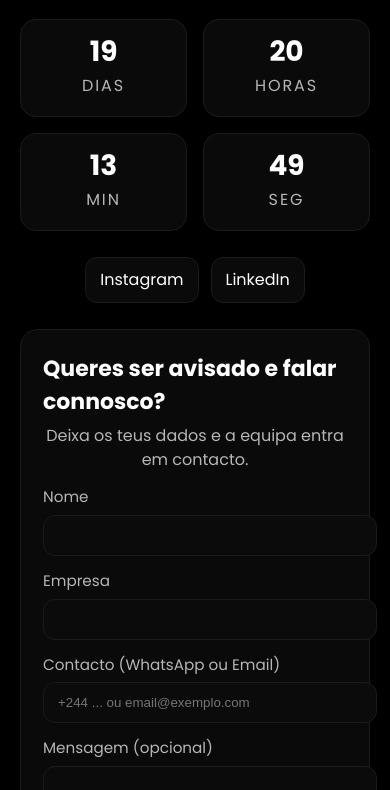
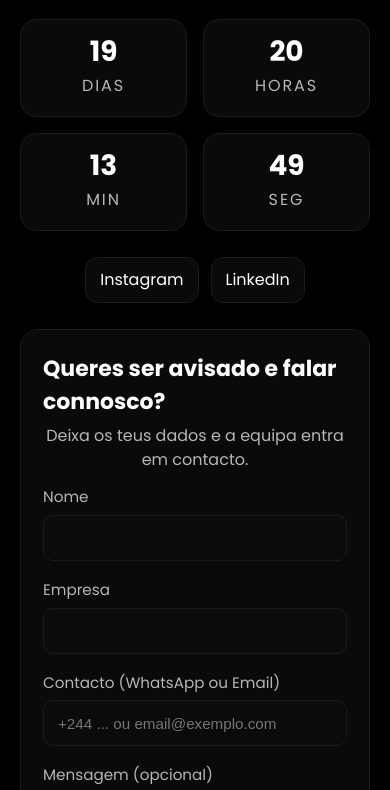
Before and after one commit to InnoWebSolucoes/innoweb-landing, a plain HTML site: page index.html in a window 390 px wide. Shown: the part 247-1037 px from the top of the page. Drawn offline with Linux system fonts and the light colour scheme.

Commit message:
Refactor form layout and styles in index.html
Updated form layout to use a two-column grid with responsive adjustments for smaller screens. Enhanced input and textarea styles for better usability.

```diff
--- a/index.html
+++ b/index.html
@@ -102,32 +102,49 @@
     .card h2{ margin:0 0 6px; font-size: clamp(22px,3.2vw,30px); }
     .card .sub{ margin-top: 2px; margin-bottom: 14px; }
 
-    form{
-      display:grid;
-      /* responsive columns: no more overlap */
-      grid-template-columns: repeat(auto-fit, minmax(260px, 1fr));
-      gap:14px;
-    }
+    form {
+  display: grid;
+  grid-template-columns: 1fr 1fr;
+  gap: 18px 16px;
+}
 
-    label{
-      display:block;              /* ensures inputs flow under labels */
-      font-size:.95rem;
-      color:var(--muted);
-    }
+@media (max-width: 680px) {
+  form {
+    grid-template-columns: 1fr;
+  }
+}
 
-    input, textarea{
-      display:block;
-      width:100%;
-      min-width:0;                /* prevents overflowing in grid cells */
-      margin-top:6px;
-      padding:12px 14px;
-      border-radius:12px;
-      border:1px solid var(--border);
-      background:#0b0b0c;
-      color:#fff;
-      outline:none;
-    }
-    textarea{ resize:vertical; }
+label {
+  display: block;
+  font-size: .95rem;
+  color: var(--muted);
+  margin-bottom: 6px;
+}
+
+input, textarea {
+  display: block;
+  width: 100%;
+  min-width: 0;
+  height: 46px;
+  padding: 10px 14px;
+  border-radius: 10px;
+  border: 1px solid var(--border);
+  background: #0b0b0c;
+  color: #fff;
+  font-size: 0.95rem;
+  outline: none;
+  box-sizing: border-box;
+}
+
+textarea {
+  height: auto;
+  min-height: 100px;
+  resize: vertical;
+}
+
+.full {
+  grid-column: 1 / -1;
+}
 
     .full { grid-column: 1 / -1; } /* force full width when needed */
 
```
